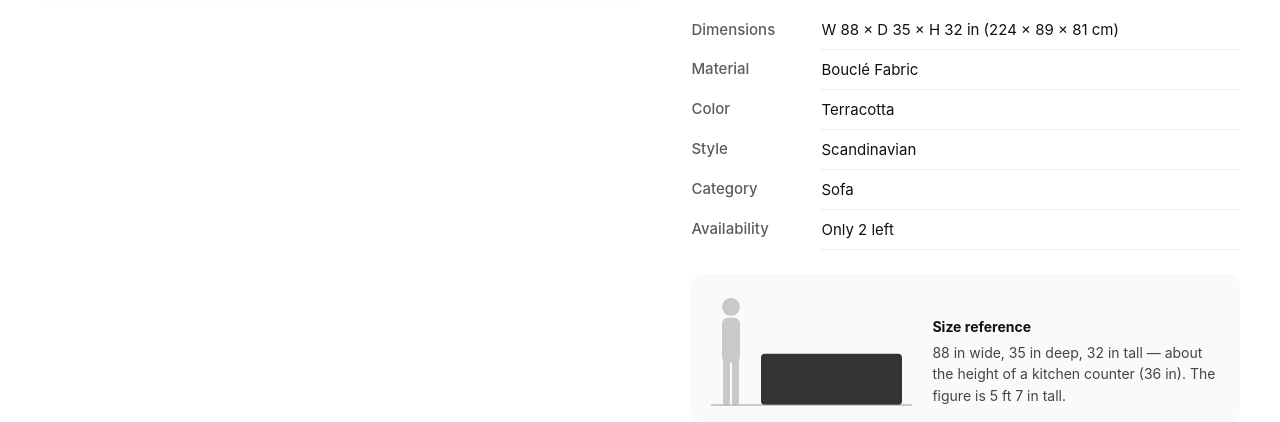
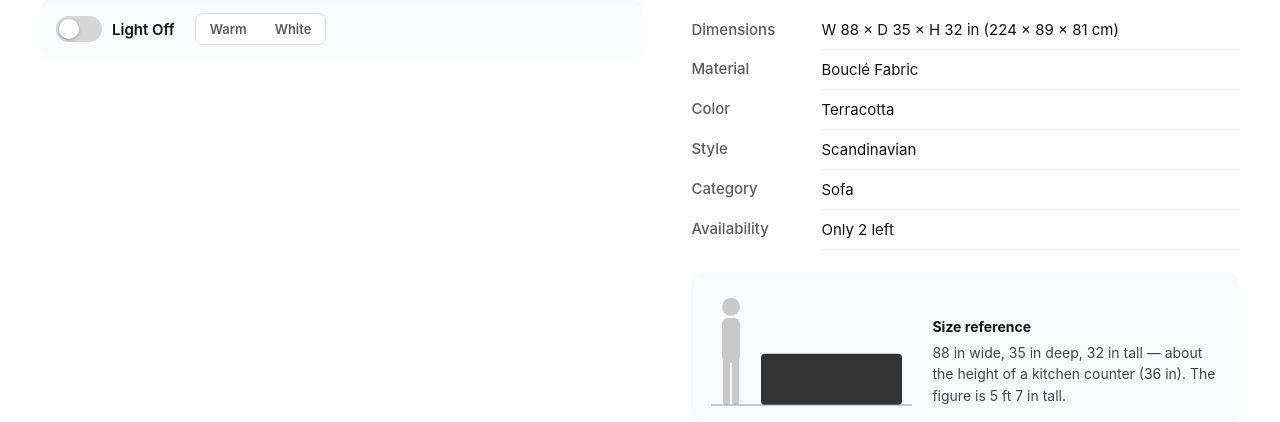
Before and after one commit to vvn-hsu/modoya, a Flask app: page /product/1 in a window 1280 px wide. Shown: the part 793-1215 px from the top of the page. Run offline with Flask 3, Linux system fonts and the light colour scheme.

Commit message:
Light Off / Light On for every product photo, on every page
- One switch above the catalogue (and the same switch on each product
  page) turns all product photos into a dark room with a warm or white
  light; the choice is remembered on this device
- Light On photos are rendered by the server (/Pictures/<file>?light=warm|white):
  the room is darkened and the area the light reaches keeps its colour
- Lamps light up from their shade or bulb (per-photo positions in the
  product data); other furniture gets a pool of light from above
- With the light off, Warm and White are unselected and disabled

Co-Authored-By: Claude Opus 5.5 <noreply@anthropic.com>
Claude-Session: https://claude.ai/code/session_01JY3TkZEp6VvLCp14KeHt6K

```diff
--- a/Pictures/2_lamp_smoked_glass_navy_blue_suburban_spring.json
+++ b/Pictures/2_lamp_smoked_glass_navy_blue_suburban_spring.json
@@ -29,5 +29,10 @@
     0.06,
     0.8,
     0.6
+  ],
+  "glow": [
+    44,
+    30,
+    30
   ]
 }
--- a/Pictures/69_lamp_matte_black_steel_light_gray_suburban_autumn.json
+++ b/Pictures/69_lamp_matte_black_steel_light_gray_suburban_autumn.json
@@ -29,5 +29,10 @@
     0.0,
     0.85,
     0.85
+  ],
+  "glow": [
+    38,
+    38,
+    34
   ]
 }
--- a/Pictures/84_lamp_smoked_glass_natural_wood_rural_autumn.json
+++ b/Pictures/84_lamp_smoked_glass_natural_wood_rural_autumn.json
@@ -29,5 +29,10 @@
     0.0,
     0.96,
     0.62
+  ],
+  "glow": [
+    42,
+    32,
+    32
   ]
 }
--- a/Pictures/8_lamp_linen_shade_emerald_green_suburban_autumn.json
+++ b/Pictures/8_lamp_linen_shade_emerald_green_suburban_autumn.json
@@ -29,5 +29,10 @@
     0.06,
     0.86,
     0.66
+  ],
+  "glow": [
+    50,
+    55,
+    34
   ]
 }
--- a/Pictures/99_lamp_carrara_marble_base_charcoal_gray_suburban_spring.json
+++ b/Pictures/99_lamp_carrara_marble_base_charcoal_gray_suburban_spring.json
@@ -29,5 +29,10 @@
     0.22,
     0.76,
     0.88
+  ],
+  "glow": [
+    22,
+    34,
+    30
   ]
 }
--- a/main.py
+++ b/main.py
@@ -115,7 +115,39 @@ CROP_BY_FILENAME = {
     for item in ALL_FURNITURE_ITEMS if item['metadata'].get('crop')
 }
 
-def compress_image(path, max_size, crop=None):
+GLOW_BY_FILENAME = {
+    item['image_path'].replace('\\', '/').split('/')[-1]: item['metadata'].get('glow')
+    for item in ALL_FURNITURE_ITEMS
+}
+DEFAULT_GLOW = (50, 40, 44)  # furniture: a pool of light from above, centred on the piece
+LIGHT_TINT = {'warm': (255, 212, 160), 'white': (232, 240, 255)}
+GLOW_COLOR = {'warm': (255, 170, 80), 'white': (200, 218, 255)}
+
+def soft_ellipse(size, cx, cy, rx, ry, blur, strength=255):
+    """A blurred ellipse mask, so light fades out with no hard edge."""
+    from PIL import Image, ImageDraw, ImageFilter
+    mask = Image.new('L', size, 0)
+    ImageDraw.Draw(mask).ellipse([cx - rx, cy - ry, cx + rx, cy + ry], fill=strength)
+    return mask.filter(ImageFilter.GaussianBlur(max(1, blur)))
+
+def light_on(im, glow, color):
+    """The Light On view: the room goes dark; the area the light reaches keeps its colour."""
+    from PIL import Image, ImageChops, ImageEnhance
+    w, h = im.size
+    x, y, r = glow
+    cx, cy, rad = w * x / 100, h * y / 100, max(w, h) * r / 100
+    dark = ImageEnhance.Color(ImageEnhance.Brightness(im).enhance(0.2)).enhance(0.7)
+    lit = ImageChops.multiply(ImageEnhance.Brightness(im).enhance(1.06), Image.new('RGB', im.size, LIGHT_TINT[color]))
+    mask = ImageChops.lighter(
+        soft_ellipse(im.size, cx, cy, rad * 0.62, rad * 0.62, rad * 0.42),
+        soft_ellipse(im.size, cx, h * 0.88, w * 0.3, h * 0.07, h * 0.06, strength=150),
+    )
+    out = Image.composite(lit, dark, mask)
+    halo_mask = soft_ellipse(im.size, cx, cy, rad * 0.16, rad * 0.16, rad * 0.22, strength=150)
+    halo = Image.composite(Image.new('RGB', im.size, GLOW_COLOR[color]), Image.new('RGB', im.size, 0), halo_mask)
+    return ImageChops.screen(out, halo)
+
+def compress_image(path, max_size, crop=None, light=None, glow=None):
     from PIL import Image
 
     with Image.open(path) as im:
@@ -124,6 +156,8 @@ def compress_image(path, max_size, crop=None):
             w, h = im.size
             im = im.crop((int(crop[0] * w), int(crop[1] * h), int(crop[2] * w), int(crop[3] * h)))
         im.thumbnail((max_size, max_size))
+        if light in LIGHT_TINT:
+            im = light_on(im, glow or DEFAULT_GLOW, light)
         buf = io.BytesIO()
         im.save(buf, 'WEBP', quality=IMAGE_QUALITY, method=4)
     return buf.getvalue()
@@ -138,9 +172,13 @@ def serve_pictures(filename):
     # The homepage hero shows a product photo larger and uncropped.
     max_size = BANNER_IMAGE_MAX if filename.startswith('banner') or view == 'hero' else PRODUCT_IMAGE_MAX
     crop = None if view in ('full', 'hero') else CROP_BY_FILENAME.get(filename)
-    key = (path, os.path.getmtime(path), max_size, tuple(crop) if crop else None)
+    # ?light=warm|white returns the Light On version (not for the banner or uncropped room photos)
+    light = request.args.get('light')
+    light = light if light in LIGHT_TINT and not filename.startswith('banner') else None
+    glow = GLOW_BY_FILENAME.get(filename) if view is None else None
+    key = (path, os.path.getmtime(path), max_size, tuple(crop) if crop else None, light)
     if key not in _compressed_cache:
-        _compressed_cache[key] = compress_image(path, max_size, crop)
+        _compressed_cache[key] = compress_image(path, max_size, crop, light, glow)
 
     response = make_response(_compressed_cache[key])
     response.headers['Content-Type'] = 'image/webp'
--- a/static/app.css
+++ b/static/app.css
@@ -245,6 +245,20 @@ a { color: inherit; }
     font: inherit; font-weight: 600; cursor: pointer;
 }
 
+/* ---------- Light Off / Light On (whole site) ---------- */
+/* Light On swaps each product photo for a dark-room version lit by a warm or white light
+   (rendered by the server: /Pictures/<file>?light=warm|white). */
+img[data-light-img] { transition: opacity 0.25s ease; }
+body.lights-on .img-container, body.lights-on .pick-img, body.lights-on .related-card .lightable { background-color: #1b1b1b; }
+
+.switch { display: inline-flex; align-items: center; gap: 10px; font-weight: 600; font-size: 15px; cursor: pointer; user-select: none; }
+.switch input { position: absolute; opacity: 0; width: 1px; height: 1px; }
+.switch-track { width: 46px; height: 26px; border-radius: 13px; background: #d6d6d6; position: relative; transition: background 0.2s; flex-shrink: 0; }
+.switch-track::after { content: ''; position: absolute; top: 3px; left: 3px; width: 20px; height: 20px; border-radius: 50%; background: #fff; transition: transform 0.2s; box-shadow: 0 1px 3px rgba(0,0,0,0.3); }
+.switch input:checked + .switch-track { background: #b8860b; }
+.switch input:checked + .switch-track::after { transform: translateX(20px); }
+.switch input:focus-visible + .switch-track { outline: 2px solid var(--accent-purple); outline-offset: 2px; }
+
 /* ---------- Style Analyzer ---------- */
 #open-analyzer-btn {
     position: fixed; bottom: 30px; right: 30px; background: #111; color: white; border: none;
--- a/static/app.js
+++ b/static/app.js
@@ -151,6 +151,51 @@
     });
 
     // ------------------------------------------------------------------
+    // Light Off / Light On (every product photo, every page)
+    // ------------------------------------------------------------------
+    const lightState = { on: false, color: 'warm' };
+    try {
+        lightState.on = localStorage.getItem('modoya-light') === 'on';
+        lightState.color = localStorage.getItem('modoya-light-color') === 'white' ? 'white' : 'warm';
+    } catch (e) { /* storage unavailable: start with the light off */ }
+
+    const lightSrc = (img) => {
+        const base = img.dataset.baseSrc || img.getAttribute('src');
+        img.dataset.baseSrc = base;
+        return lightState.on ? `${base}${base.includes('?') ? '&' : '?'}light=${lightState.color}` : base;
+    };
+    const applyLight = () => {
+        $$('img[data-light-img]').forEach((img) => {
+            const src = lightSrc(img);
+            if (img.getAttribute('src') !== src) img.setAttribute('src', src);
+        });
+        document.body.classList.toggle('lights-on', lightState.on);
+        document.body.classList.toggle('light-white', lightState.color === 'white');
+        $$('[data-light-switch]').forEach((input) => {
+            input.checked = lightState.on;
+            const label = input.closest('.switch').querySelector('[data-light-label]');
+            if (label) label.textContent = lightState.on ? 'Light On' : 'Light Off';
+        });
+        // With the light off, neither colour is selected and both are disabled.
+        $$('[data-light-color]').forEach((b) => {
+            b.disabled = !lightState.on;
+            b.setAttribute('aria-pressed', String(lightState.on && b.dataset.lightColor === lightState.color));
+        });
+        try {
+            localStorage.setItem('modoya-light', lightState.on ? 'on' : 'off');
+            localStorage.setItem('modoya-light-color', lightState.color);
+        } catch (e) { /* not saved; the page still works */ }
+    };
+    $$('[data-light-switch]').forEach((input) => input.addEventListener('change', () => {
+        lightState.on = input.checked; applyLight();
+    }));
+    $$('[data-light-color]').forEach((b) => b.addEventListener('click', () => {
+        lightState.color = b.dataset.lightColor; applyLight();
+    }));
+    applyLight();
+    window.modoyaApplyLight = applyLight;
+
+    // ------------------------------------------------------------------
     // Style Analyzer
     // ------------------------------------------------------------------
     const overlay = $('#analyzer-overlay');
@@ -218,7 +263,7 @@
 
     const pickCard = (item) => `
         <div class="pick-card">
-            <a href="${escapeHtml(item.url)}" class="pick-img"><img src="${escapeHtml(item.image_url)}" alt="" loading="lazy"></a>
+            <a href="${escapeHtml(item.url)}" class="pick-img lightable"><img data-light-img src="${escapeHtml(item.image_url)}" alt="" loading="lazy"></a>
             <div class="pick-body">
                 <a href="${escapeHtml(item.url)}" class="pick-name">${escapeHtml(item.name)}</a>
                 <div class="pick-meta">${escapeHtml(item.style)} · ${money(item.monthly_rent)}/mo</div>
@@ -231,6 +276,7 @@
 
     const renderPicks = (container, items, emptyText) => {
         container.innerHTML = items.length ? items.map(pickCard).join('') : `<p class="calibrate-help">${escapeHtml(emptyText)}</p>`;
+        applyLight();
     };
 
     const renderDna = (dna) => {
--- a/templates/product.html
+++ b/templates/product.html
@@ -25,28 +25,11 @@
     .thumb[aria-pressed="true"] { border-color: #111; }
     .thumb-label { position: absolute; bottom: 0; left: 0; right: 0; background: #1f1f1f; color: #fff; font-size: 10px; padding: 2px 0; text-align: center; }
 
-    /* Lamp light simulation (T7) */
-    .light-glow { position: absolute; inset: 0; pointer-events: none; opacity: 0; transition: opacity 0.4s ease, background 0.4s ease; mix-blend-mode: screen; }
-    .light-tint { position: absolute; inset: 0; pointer-events: none; opacity: 0; transition: opacity 0.4s ease, background 0.4s ease; mix-blend-mode: soft-light; }
-    .gallery-main.light-on .light-glow { opacity: 1; }
-    .gallery-main.light-on .light-tint { opacity: 0.55; }
-    .gallery-main.light-off img { filter: brightness(0.55) saturate(0.8); }
-    .gallery-main.warm .light-glow { background: radial-gradient(circle at var(--glow-x, 50%) var(--glow-y, 35%), rgba(255, 196, 120, 0.75), rgba(255, 170, 90, 0.18) 38%, transparent 62%); }
-    .gallery-main.warm .light-tint { background: #ffb15c; }
-    .gallery-main.white .light-glow { background: radial-gradient(circle at var(--glow-x, 50%) var(--glow-y, 35%), rgba(235, 244, 255, 0.85), rgba(210, 228, 255, 0.2) 38%, transparent 62%); }
-    .gallery-main.white .light-tint { background: #cfe2ff; }
 
     .light-controls {
         display: flex; flex-wrap: wrap; align-items: center; gap: 14px 20px; margin-top: 12px;
         background: var(--bg-soft); border-radius: 12px; padding: 14px 16px;
     }
-    .switch { display: inline-flex; align-items: center; gap: 10px; font-weight: 600; font-size: 14px; cursor: pointer; }
-    .switch input { position: absolute; opacity: 0; width: 1px; height: 1px; }
-    .switch-track { width: 44px; height: 24px; border-radius: 12px; background: #ccc; position: relative; transition: background 0.2s; }
-    .switch-track::after { content: ''; position: absolute; top: 3px; left: 3px; width: 18px; height: 18px; border-radius: 50%; background: #fff; transition: transform 0.2s; box-shadow: 0 1px 3px rgba(0,0,0,0.3); }
-    .switch input:checked + .switch-track { background: #111; }
-    .switch input:checked + .switch-track::after { transform: translateX(20px); }
-    .switch input:focus-visible + .switch-track { outline: 2px solid var(--accent-purple); outline-offset: 2px; }
     .segmented { display: inline-flex; border: 1px solid #ddd; border-radius: 8px; overflow: hidden; }
     .segmented button { background: #fff; border: none; padding: 7px 14px; font: inherit; font-size: 13px; font-weight: 600; cursor: pointer; }
     .segmented button[aria-pressed="true"] { background: #111; color: #fff; }
@@ -107,27 +90,23 @@
 
 <div class="product-layout">
     <div class="gallery">
-        <div class="gallery-main {% if is_lamp %}light-on warm{% endif %}" id="gallery-main"
-             {% if product.type in ('arc_lamp', 'floor_lamp') %}style="--glow-y: 22%;"{% endif %}>
-            <img src="{{ product.image_url }}" alt="{{ product.name }}" id="gallery-image">
-            {% if is_lamp %}<div class="light-tint"></div><div class="light-glow"></div>{% endif %}
+        <div class="gallery-main lightable" id="gallery-main">
+            <img data-light-img src="{{ product.image_url }}" alt="{{ product.name }}" id="gallery-image">
         </div>
-        {% if is_lamp %}
         <div class="light-controls">
             <label class="switch">
-                <input type="checkbox" id="light-switch" checked>
+                <input type="checkbox" data-light-switch aria-label="Light on or off">
                 <span class="switch-track"></span>
-                <span>Light on/off</span>
+                <span data-light-label>Light Off</span>
             </label>
-            <div class="segmented" role="group" aria-label="Light color">
-                <button type="button" data-light="warm" aria-pressed="true">Warm</button>
-                <button type="button" data-light="white" aria-pressed="false">White</button>
+            <div class="segmented" role="group" aria-label="Light colour">
+                <button type="button" data-light-color="warm" aria-pressed="false">Warm</button>
+                <button type="button" data-light-color="white" aria-pressed="false">White</button>
             </div>
-            {% if product.dims %}
+            {% if is_lamp and product.dims %}
             <p class="light-size">Size: {{ product.dimensions }}. Height {{ product.dims.h }} in is {{ product.size_reference }}.</p>
             {% endif %}
         </div>
-        {% endif %}
         {% if product.full_image_url %}
         <div class="gallery-thumbs" role="group" aria-label="Photos">
             <button type="button" class="thumb" aria-pressed="true" data-src="{{ product.image_url }}" data-zoom="0">
@@ -221,7 +200,7 @@
     <div class="related-grid">
         {% for r in related %}
         <a href="{{ r.url }}" class="related-card">
-            <img src="{{ r.image_url }}" alt="" loading="lazy">
+            <span class="lightable" style="display:block; border-radius:12px;"><img data-light-img src="{{ r.image_url }}" alt="" loading="lazy"></span>
             <h3>{{ r.name }}</h3>
             <p>{{ r.monthly_rent|money }}/mo</p>
         </a>
@@ -239,7 +218,8 @@
         thumb.addEventListener('click', () => {
             document.querySelectorAll('.thumb').forEach((t) => t.setAttribute('aria-pressed', 'false'));
             thumb.setAttribute('aria-pressed', 'true');
-            image.src = thumb.dataset.src;
+            image.dataset.baseSrc = thumb.dataset.src;
+            window.modoyaApplyLight();
             image.classList.toggle('zoomed', thumb.dataset.zoom === '1');
         });
     });
@@ -255,28 +235,6 @@
         if (rentButton) rentButton.textContent = `Rent for ${label}`;
     });
 
-    const gallery = document.getElementById('gallery-main');
-    const lightSwitch = document.getElementById('light-switch');
-    if (lightSwitch) {
-        const colorButtons = document.querySelectorAll('[data-light]');
-        let lightColor = 'warm';
-        lightSwitch.addEventListener('change', () => {
-            const on = lightSwitch.checked;
-            gallery.classList.toggle('light-on', on);
-            gallery.classList.toggle('light-off', !on);
-            // With the light off, neither colour is selected and both are disabled.
-            colorButtons.forEach((b) => {
-                b.disabled = !on;
-                b.setAttribute('aria-pressed', String(on && b.dataset.light === lightColor));
-            });
-        });
-        colorButtons.forEach((b) => b.addEventListener('click', () => {
-            lightColor = b.dataset.light;
-            colorButtons.forEach((x) => x.setAttribute('aria-pressed', String(x === b)));
-            gallery.classList.toggle('warm', b.dataset.light === 'warm');
-            gallery.classList.toggle('white', b.dataset.light === 'white');
-        }));
-    }
 })();
 </script>
 {% endblock %}
```
Also changed, not shown: Pictures/0_lamp_acrylic_burnt_orange_suburban_summer.json (+6 -1 lines), Pictures/14_lamp_matte_black_steel_natural_wood_rural_summer.json (+6 -1 lines), Pictures/36_lamp_copper_beige_suburban_winter.json (+6 -1 lines), Pictures/43_lamp_matte_black_steel_olive_green_suburban_summer.json (+6 -1 lines), Pictures/44_lamp_matte_black_steel_mustard_yellow_urban_winter.json (+6 -1 lines), Pictures/51_lamp_matte_black_steel_light_gray_urban_autumn.json (+6 -1 lines), Pictures/52_lamp_linen_shade_walnut_brown_rural_autumn.json (+6 -1 lines), Pictures/59_lamp_matte_black_steel_navy_blue_rural_summer.json (+6 -1 lines), templates/index.html (+8 -2 lines).
